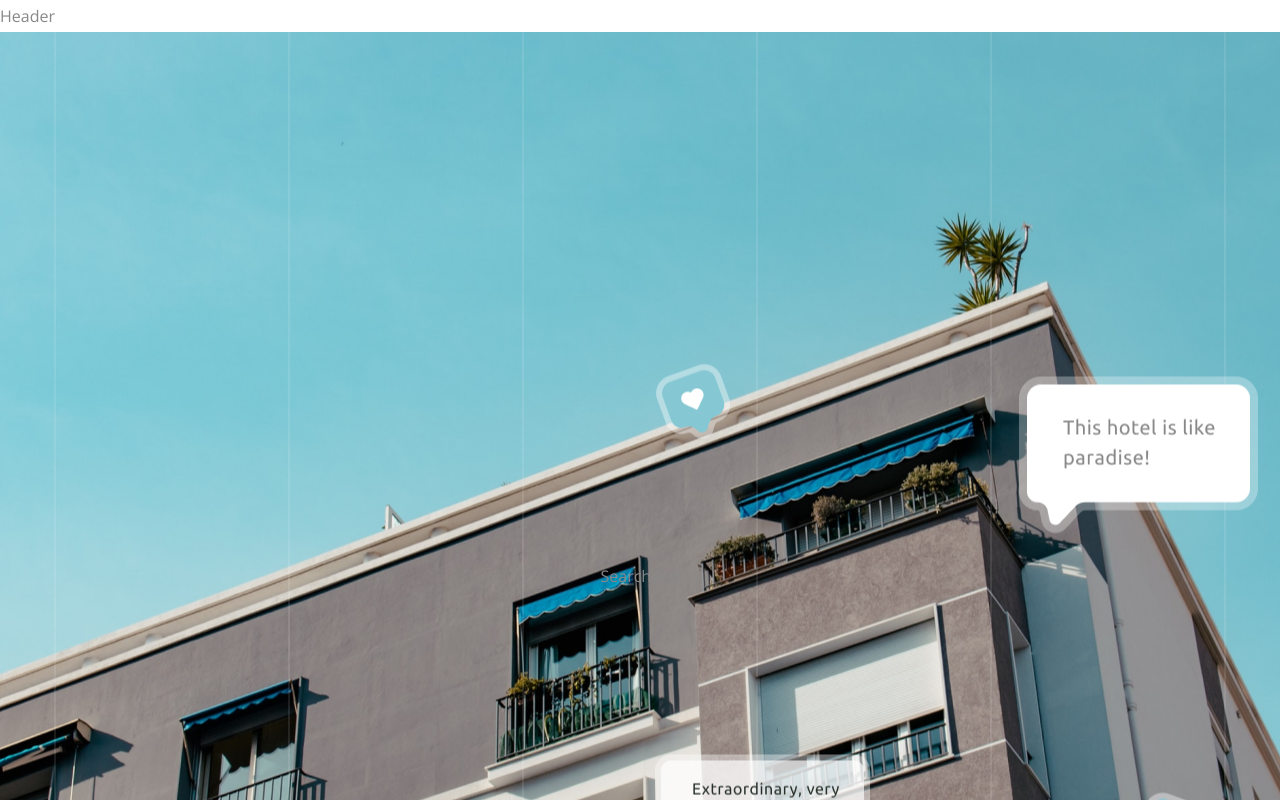
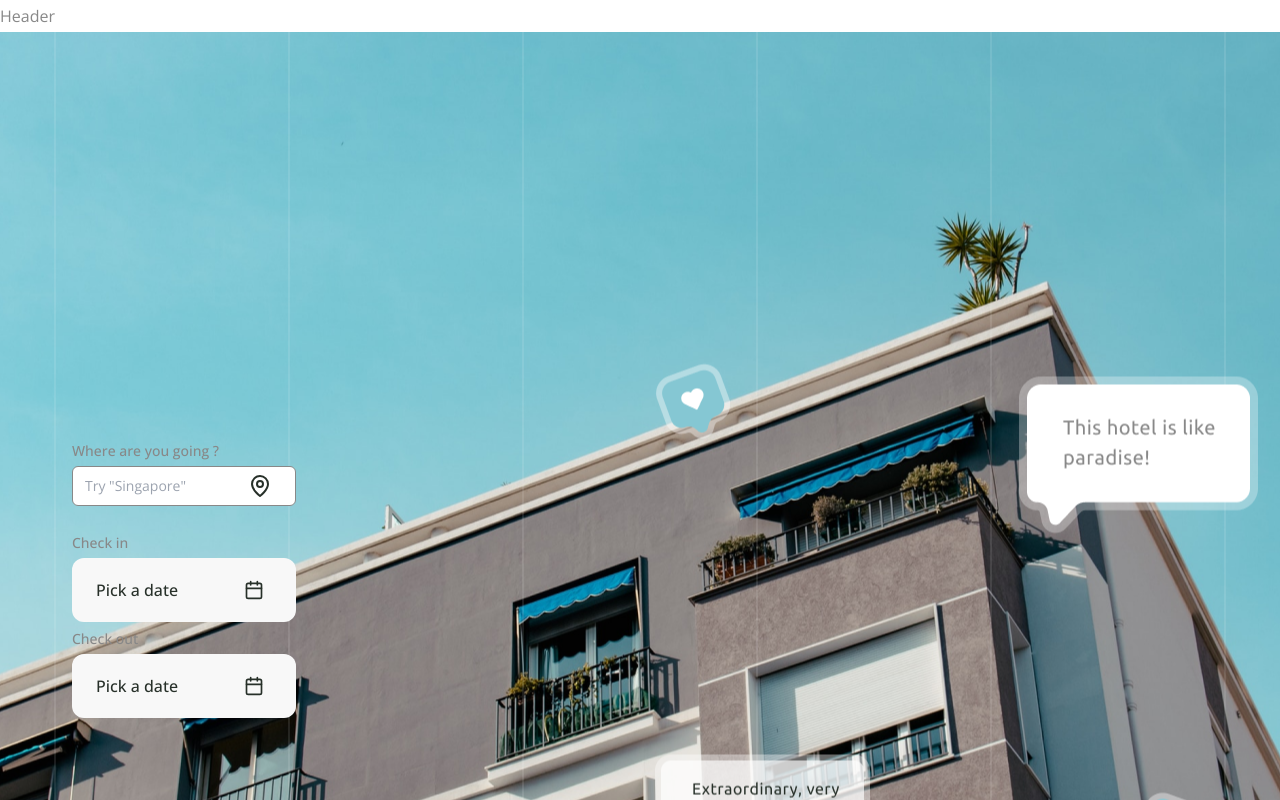
Before and after one commit to Jisap/next14-hotely, a Next.js app: page / in a window 1280 px wide. Shown: the top 800 px of the page. Built offline with nearby package versions, Linux system fonts and the light colour scheme.

Commit message:
searchbox

```diff
--- /dev/null
+++ b/components/DatePicker.jsx
@@ -0,0 +1,43 @@
+'use client'
+
+import { cn } from "@/lib/utils"
+import { format } from "date-fns"
+import { Calendar as CalendarIcon} from "lucide-react"
+import { useState } from "react"
+import { Button } from "./ui/button"
+import { Calendar } from "./ui/calendar"
+import { Popover, PopoverContent, PopoverTrigger } from "./ui/popover"
+
+
+
+const DatePicker = () => {
+
+  const[date, setDate] = useState(null);
+
+  return (
+    <Popover>
+      <PopoverTrigger asChild>
+        <Button
+          variant={'default'}
+          className={cn(
+            'w-full justify-between text-left font-medium',
+            !date && 'text-black'
+          )}
+        >
+          {date ? format(date, 'd MMM'): <span>Pick a date</span>}
+          <CalendarIcon className="mr-2 h-5 w-5 text-black" />
+        </Button>
+      </PopoverTrigger>
+      <PopoverContent className='w-auto p-0'>
+        <Calendar
+          mode='single'
+          selected={date}
+          onSelect={(newDate) => setDate(newDate)}
+          initialFocus
+        />
+      </PopoverContent>
+    </Popover>
+  )
+}
+
+export default DatePicker
--- a/components/Hero.jsx
+++ b/components/Hero.jsx
@@ -5,7 +5,9 @@ const Hero = () => {
   return (
     <section className="pt-24 pb-12 xl:py-0 xl:h-[1087px] bg-hero2 xl:bg-hero
     bg-center bg-no-repeat flex justify-center items-center">
-      <SearchBox />
+      <div className="container mx-auto flex items-center justify-center xl:justify-start">
+        <SearchBox />
+      </div>
     </section>
   )
 }
--- a/components/SearchBox.jsx
+++ b/components/SearchBox.jsx
@@ -1,8 +1,49 @@
-import React from 'react'
+'use client'
+
+import { MapPin } from "lucide-react"
+import { Button } from "./ui/button"
+import { Checkbox } from "./ui/checkbox"
+import { Input } from "./ui/input"
+import { Label } from "./ui/label"
+
+import { motion } from "framer-motion"
+import { fadeIn } from "@/variants"
+import DatePicker from "./DatePicker"
+
+
+
+
 
 const SearchBox = () => {
   return (
-    <div>SearchBox</div>
+    <div>
+      {/* input, calendar, date picker */}
+      <div>
+        {/* label */}
+        <Label htmlFor='destination'>Where are you going ?</Label>
+        {/* input & icon */}
+        <div className="relative flex items-center mb-[20px]">
+          <Input id='destination' placeholder='Try "Singapore"' />
+          <MapPin size={24} className="absolute right-6 text-black" />
+        </div>
+        {/* date pickers */}
+        <div>
+          {/* check in */}
+          <div>
+            <Label>Check in</Label>
+            <DatePicker />
+          </div>
+          {/* check out */}
+          <div>
+            <Label>Check out</Label>
+            <DatePicker />
+          </div>
+        </div>
+      </div>
+
+      {/* select, checkbox, btn */}
+
+    </div>
   )
 }
 
--- a/components/ui/button.jsx
+++ b/components/ui/button.jsx
@@ -5,25 +5,17 @@ import { cva } from "class-variance-authority";
 import { cn } from "@/lib/utils"
 
 const buttonVariants = cva(
-  "inline-flex items-center justify-center whitespace-nowrap rounded-md text-sm font-medium ring-offset-white transition-colors focus-visible:outline-none focus-visible:ring-2 focus-visible:ring-slate-950 focus-visible:ring-offset-2 disabled:pointer-events-none disabled:opacity-50 dark:ring-offset-slate-950 dark:focus-visible:ring-slate-300",
+  "inline-flex items-center justify-center whitespace-nowrap rounded-xl text-base font-medium ring-offset-white transition-colors focus-visible:outline-none focus-visible:ring-2 focus-visible:ring-slate-950 focus-visible:ring-offset-2 disabled:pointer-events-none disabled:opacity-50 ",
   {
     variants: {
       variant: {
-        default: "bg-slate-900 text-slate-50 hover:bg-slate-900/90 dark:bg-slate-50 dark:text-slate-900 dark:hover:bg-slate-50/90",
-        destructive:
-          "bg-red-500 text-slate-50 hover:bg-red-500/90 dark:bg-red-900 dark:text-slate-50 dark:hover:bg-red-900/90",
-        outline:
-          "border border-slate-200 bg-white hover:bg-slate-100 hover:text-slate-900 dark:border-slate-800 dark:bg-slate-950 dark:hover:bg-slate-800 dark:hover:text-slate-50",
-        secondary:
-          "bg-slate-100 text-slate-900 hover:bg-slate-100/80 dark:bg-slate-800 dark:text-slate-50 dark:hover:bg-slate-800/80",
-        ghost: "hover:bg-slate-100 hover:text-slate-900 dark:hover:bg-slate-800 dark:hover:text-slate-50",
-        link: "text-slate-900 underline-offset-4 hover:underline dark:text-slate-50",
+        default: 'bg-grey-secondary',
+        accent: 'bg-orange text-white font-bold hover:bg-orange/90',
+        outline: 'bg-transparent text-white border border-white hover:bg-white hover:text-black'
       },
       size: {
-        default: "h-10 px-4 py-2",
-        sm: "h-9 rounded-md px-3",
-        lg: "h-11 rounded-md px-8",
-        icon: "h-10 w-10",
+        default: "h-[64px] px-6",
+        lg: "h-[72px] px-6",
       },
     },
     defaultVariants: {
--- a/components/ui/calendar.jsx
+++ b/components/ui/calendar.jsx
@@ -20,28 +20,27 @@ function Calendar({
         months: "flex flex-col sm:flex-row space-y-4 sm:space-x-4 sm:space-y-0",
         month: "space-y-4",
         caption: "flex justify-center pt-1 relative items-center",
-        caption_label: "text-sm font-medium",
+        caption_label: "text-base font-medium",
         nav: "space-x-1 flex items-center",
         nav_button: cn(
           buttonVariants({ variant: "outline" }),
-          "h-7 w-7 bg-transparent p-0 opacity-50 hover:opacity-100"
+          "h-8 w-8 bg-transparent p-0 opacity-50 hover:opacity-100"
         ),
         nav_button_previous: "absolute left-1",
         nav_button_next: "absolute right-1",
         table: "w-full border-collapse space-y-1",
         head_row: "flex",
         head_cell:
-          "text-slate-500 rounded-md w-9 font-normal text-[0.8rem] dark:text-slate-400",
+          "text-black rounded-md w-9 font-normal text-[0.8rem] dark:text-slate-400",
         row: "flex w-full mt-2",
         cell: "h-9 w-9 text-center text-sm p-0 relative [&:has([aria-selected].day-range-end)]:rounded-r-md [&:has([aria-selected].day-outside)]:bg-slate-100/50 [&:has([aria-selected])]:bg-slate-100 first:[&:has([aria-selected])]:rounded-l-md last:[&:has([aria-selected])]:rounded-r-md focus-within:relative focus-within:z-20 dark:[&:has([aria-selected].day-outside)]:bg-slate-800/50 dark:[&:has([aria-selected])]:bg-slate-800",
         day: cn(
           buttonVariants({ variant: "ghost" }),
-          "h-9 w-9 p-0 font-normal aria-selected:opacity-100"
+          "h-9 w-9 p-0 font-normal aria-selected:opacity-100 text-[15px] font-medium"
         ),
         day_range_end: "day-range-end",
-        day_selected:
-          "bg-slate-900 text-slate-50 hover:bg-slate-900 hover:text-slate-50 focus:bg-slate-900 focus:text-slate-50 dark:bg-slate-50 dark:text-slate-900 dark:hover:bg-slate-50 dark:hover:text-slate-900 dark:focus:bg-slate-50 dark:focus:text-slate-900",
-        day_today: "bg-slate-100 text-slate-900 dark:bg-slate-800 dark:text-slate-50",
+        day_selected: "bg-soft_green text-white",
+        day_today: 'bg-soft_green-secondary',
         day_outside:
           "day-outside text-slate-500 opacity-50 aria-selected:bg-slate-100/50 aria-selected:text-slate-500 aria-selected:opacity-30 dark:text-slate-400 dark:aria-selected:bg-slate-800/50 dark:aria-selected:text-slate-400",
         day_disabled: "text-slate-500 opacity-50 dark:text-slate-400",
--- /dev/null
+++ b/variants.jsx
@@ -0,0 +1,29 @@
+
+
+
+export const fadeIn = ( direction, delay ) => {
+  return {
+    hidden: {
+      y: direction === 'up' ? 80 : direction === 'down' ? -80 : 0,
+      x: direction === 'left' ? 80 : direction === 'right' ? -80 : 0,
+      opacity: 0,
+      transition: {
+        type: 'tween',
+        duration: 1.5,
+        delay: delay,
+        ease: [0.25, 0.6, 0.3, 0.8]
+      },
+    },
+    show: {
+      y: 0,
+      x: 0,
+      opacity: 1,
+      transition: {
+        type: 'tween',
+        duration: 1.4,
+        delay: delay,
+        ease: [0.25, 0.25, 0.25, 0.75]
+      },
+    },
+  }
+}
```
